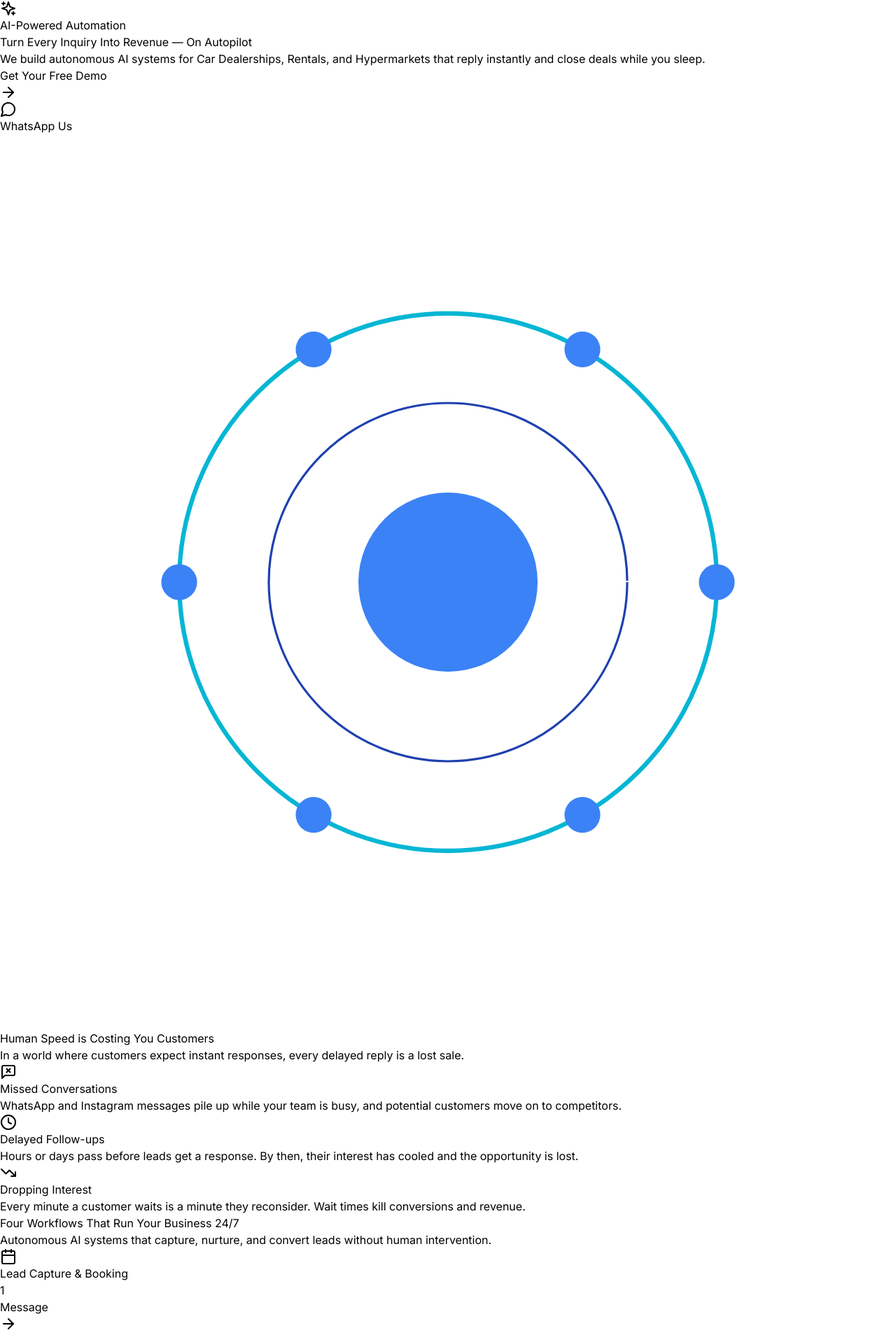
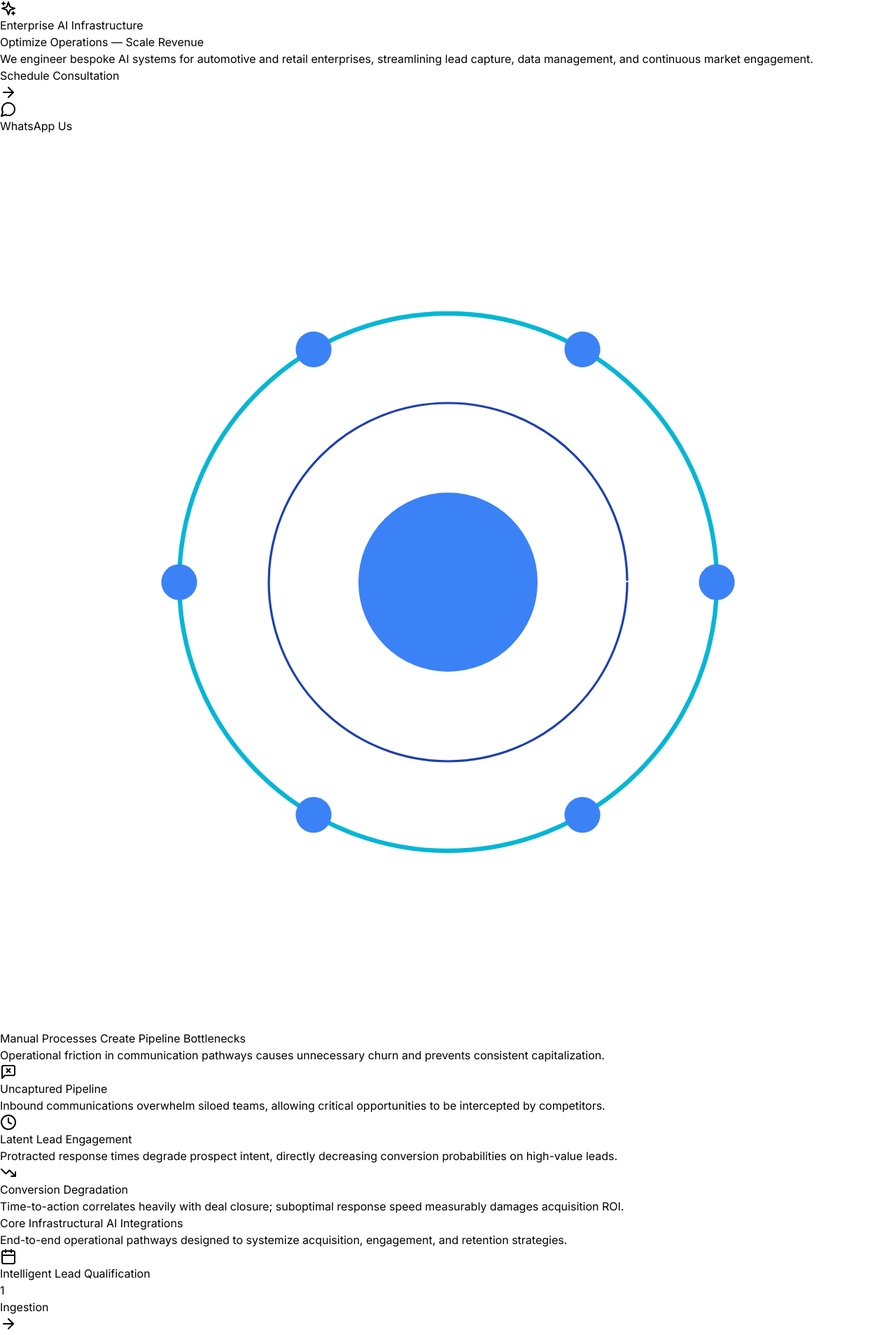
Before and after one commit to Penquinz01/yle6ai-landing-page, a React (Vite) app: page / in a window 1280 px wide. Shown: the top 1908 px of the page at 70% size. Built offline with nearby package versions, Linux system fonts and the light colour scheme.

Commit message:
Changed Texts in the page

```diff
--- a/src/components/Capabilities.tsx
+++ b/src/components/Capabilities.tsx
@@ -9,16 +9,16 @@ export default function Capabilities() {
   const [ref, isInView] = useInView({ threshold: 0.1 });
 
   const capabilities = [
-    { icon: Zap, title: 'Autonomous Lead Gen', description: 'Self-sustaining systems that find and qualify prospects' },
-    { icon: Search, title: 'Programmatic SEO', description: 'AI-generated content that ranks and converts' },
-    { icon: Database, title: 'CRM Auto-Sync', description: 'Real-time data flow across all your tools' },
-    { icon: Share2, title: 'Social Orchestration', description: 'Multi-channel engagement on autopilot' },
-    { icon: UserPlus, title: 'Agentic Onboarding', description: 'AI that educates and activates new customers' },
-    { icon: TrendingUp, title: 'Ad-Spend Optimization', description: 'Smart budget allocation for maximum ROI' },
-    { icon: FileText, title: 'Smart Doc Processing', description: 'Extract and act on data from any document' },
-    { icon: Send, title: 'Sales Outreach', description: 'Persistent, personalized follow-up sequences' },
-    { icon: Eye, title: 'Competitor Intel', description: 'Monitor and adapt to market movements' },
-    { icon: Bot, title: 'Custom Internal AI', description: 'Bespoke agents for your unique workflows' },
+    { icon: Zap, title: 'Algorithmic Lead Gen', description: 'Systematic identification and qualification of high-probability targets' },
+    { icon: Search, title: 'Semantic Content Gen', description: 'Scalable content engines driven by performance methodologies' },
+    { icon: Database, title: 'Data Synchronization', description: 'Seamless bidirectional integration across your enterprise stack' },
+    { icon: Share2, title: 'Omnichannel Routing', description: 'Cohesive engagement pathways across multiple touchpoints' },
+    { icon: UserPlus, title: 'Intelligent Onboarding', description: 'Frictionless orientation protocols enhancing customer adoption' },
+    { icon: TrendingUp, title: 'Predictive Allocation', description: 'Dynamic budget optimization for maximum return on ad spend' },
+    { icon: FileText, title: 'Document Parsing', description: 'Automated extraction and classification of structured data' },
+    { icon: Send, title: 'Outreach Sequencing', description: 'Personalized, multi-variate cadence structures' },
+    { icon: Eye, title: 'Market Intelligence', description: 'Continuous monitoring of competitive positioning and market variables' },
+    { icon: Bot, title: 'Proprietary Integrations', description: 'Custom-built computational models for bespoke workflows' },
   ];
 
   return (
@@ -33,10 +33,10 @@ export default function Capabilities() {
           className="text-center mb-16"
         >
           <h2 className="text-4xl lg:text-5xl font-bold text-white mb-4">
-            Core <span className="text-cyan-300">Capabilities</span>
+            Enterprise <span className="text-cyan-300">Competencies</span>
           </h2>
           <p className="text-xl text-gray-400 max-w-3xl mx-auto">
-            Enterprise-grade AI automation tools that give you an unfair advantage.
+            A comprehensive suite of machine learning modules engineered to streamline processes and amplify business intelligence.
           </p>
         </motion.div>
 
--- a/src/components/ContactForm.tsx
+++ b/src/components/ContactForm.tsx
@@ -32,10 +32,10 @@ export default function ContactForm() {
           className="text-center mb-16"
         >
           <h2 className="text-4xl lg:text-5xl font-bold text-white mb-4">
-            Ready to <span className="text-cyan-300">Automate</span>?
+            Scale Operations with <span className="text-cyan-300">Precision AI</span>
           </h2>
           <p className="text-xl text-gray-400 max-w-2xl mx-auto">
-            Get a free demo and see how AI can transform your business operations.
+            Schedule a strategic consultation to explore custom AI integrations built for measurable ROI and enterprise reliability.
           </p>
         </motion.div>
 
@@ -47,9 +47,9 @@ export default function ContactForm() {
           >
             <div className="space-y-8">
               <div>
-                <h3 className="text-2xl font-bold text-white mb-4">Get in Touch</h3>
+                <h3 className="text-2xl font-bold text-white mb-4">Partner With Us</h3>
                 <p className="text-gray-400 leading-relaxed">
-                  Let's discuss how YEL6AI can help you capture more leads, automate follow-ups, and increase revenue without adding headcount.
+                  Discover how our bespoke AI infrastructure can optimize your sales pipeline, reduce overhead, and drive sustainable, measurable revenue growth.
                 </p>
               </div>
 
@@ -172,9 +172,9 @@ export default function ContactForm() {
                   type="submit"
                   whileHover={{ scale: 1.02 }}
                   whileTap={{ scale: 0.98 }}
-                  className="w-full px-8 py-4 bg-cyan-600 text-white rounded-lg font-semibold flex items-center justify-center gap-2 hover:bg-cyan-500 transition-all"
+                  className="w-full px-8 py-4 bg-cyan-600 text-white rounded-lg font-semibold flex items-center justify-center gap-2 hover:bg-cyan-500 transition-all bg-opacity-90 hover:bg-opacity-100"
                 >
-                  {isSubmitted ? 'Message Sent!' : 'Send Message'}
+                  {isSubmitted ? 'Request Submitted' : 'Request Consultation'}
                   <Send className="w-5 h-5" />
                 </motion.button>
               </div>
--- a/src/components/Hero.tsx
+++ b/src/components/Hero.tsx
@@ -24,15 +24,15 @@ export default function Hero() {
               className="inline-flex items-center gap-2 px-4 py-2 rounded-full bg-black/40 border border-cyan-500/30 mb-6"
             >
               <Sparkles className="w-4 h-4 text-cyan-300" />
-              <span className="text-sm font-medium text-cyan-300">AI-Powered Automation</span>
+              <span className="text-sm font-medium text-cyan-300">Enterprise AI Infrastructure</span>
             </motion.div>
 
             <h1 className="text-5xl lg:text-6xl font-bold text-white mb-6 leading-tight">
-              Turn Every Inquiry Into Revenue — <span className="text-cyan-300">On Autopilot</span>
+              Optimize Operations — <span className="text-cyan-300">Scale Revenue</span>
             </h1>
 
             <p className="text-xl text-gray-300 mb-8 leading-relaxed">
-              We build autonomous AI systems for Car Dealerships, Rentals, and Hypermarkets that reply instantly and close deals while you sleep.
+              We engineer bespoke AI systems for automotive and retail enterprises, streamlining lead capture, data management, and continuous market engagement.
             </p>
 
             <div className="flex flex-col sm:flex-row gap-4">
@@ -42,7 +42,7 @@ export default function Hero() {
                 onClick={scrollToContact}
                 className="group px-8 py-4 bg-cyan-600 text-black rounded-lg font-semibold flex items-center justify-center gap-2 hover:bg-cyan-500 transition-all"
               >
-                Get Your Free Demo
+                Schedule Consultation
                 <ArrowRight className="w-5 h-5 group-hover:translate-x-1 transition-transform" />
               </motion.button>
 
--- a/src/components/Industries.tsx
+++ b/src/components/Industries.tsx
@@ -8,21 +8,21 @@ export default function Industries() {
   const industries = [
     {
       icon: Car,
-      title: 'Car Dealerships',
-      description: 'Instant test drive bookings, automated follow-ups, and AI-powered trade-in valuations.',
-      benefits: ['24/7 Lead Response', 'Automated Scheduling', 'Review Management'],
+      title: 'Automotive Retail',
+      description: 'Streamlined test drive protocols, algorithmic follow-ups, and data-driven trade-in assessments.',
+      benefits: ['Always-On Lead Response', 'Automated Logistics', 'Reputation Scaling'],
     },
     {
       icon: KeyRound,
-      title: 'Car Rentals',
-      description: 'Seamless booking flows, availability checks, and automated customer support.',
-      benefits: ['Real-time Availability', 'Instant Confirmations', 'Smart Upselling'],
+      title: 'Vehicle Fleet Logistics',
+      description: 'Frictionless reservation funnels, robust inventory tracking, and autonomous client support architectures.',
+      benefits: ['Live Inventory Modeling', 'Instantaneous Approvals', 'Algorithmic Upselling'],
     },
     {
       icon: ShoppingCart,
-      title: 'Hypermarkets',
-      description: 'Customer engagement at scale, promotional campaigns, and loyalty automation.',
-      benefits: ['Bulk Messaging', 'Campaign Automation', 'Loyalty Programs'],
+      title: 'Large-Scale Retail',
+      description: 'Omnichannel customer engagement, targeted promotional deployment, and systemic loyalty management.',
+      benefits: ['Broadcast Precision', 'Campaign Orchestration', 'Retention Frameworks'],
     },
   ];
 
@@ -38,10 +38,10 @@ export default function Industries() {
           className="text-center mb-16"
         >
           <h2 className="text-4xl lg:text-5xl font-bold text-white mb-4">
-            Built for <span className="text-cyan-300">Your Industry</span>
+            Engineered for <span className="text-cyan-300">Your Sector</span>
           </h2>
           <p className="text-xl text-gray-400 max-w-3xl mx-auto">
-            Specialized AI solutions tailored to the unique challenges of your business.
+            Specialized AI configurations calibrated precisely to the operational demands of your vertical.
           </p>
         </motion.div>
 
--- a/src/components/Problem.tsx
+++ b/src/components/Problem.tsx
@@ -8,18 +8,18 @@ export default function Problem() {
   const problems = [
     {
       icon: MessageSquareX,
-      title: 'Missed Conversations',
-      description: 'WhatsApp and Instagram messages pile up while your team is busy, and potential customers move on to competitors.',
+      title: 'Uncaptured Pipeline',
+      description: 'Inbound communications overwhelm siloed teams, allowing critical opportunities to be intercepted by competitors.',
     },
     {
       icon: Clock,
-      title: 'Delayed Follow-ups',
-      description: 'Hours or days pass before leads get a response. By then, their interest has cooled and the opportunity is lost.',
+      title: 'Latent Lead Engagement',
+      description: 'Protracted response times degrade prospect intent, directly decreasing conversion probabilities on high-value leads.',
     },
     {
       icon: TrendingDown,
-      title: 'Dropping Interest',
-      description: 'Every minute a customer waits is a minute they reconsider. Wait times kill conversions and revenue.',
+      title: 'Conversion Degradation',
+      description: 'Time-to-action correlates heavily with deal closure; suboptimal response speed measurably damages acquisition ROI.',
     },
   ];
 
@@ -35,10 +35,10 @@ export default function Problem() {
           className="text-center mb-16"
         >
           <h2 className="text-4xl lg:text-5xl font-bold text-white mb-4">
-            Human Speed is Costing You <span className="text-cyan-300">Customers</span>
+            Manual Processes Create <span className="text-cyan-300">Pipeline Bottlenecks</span>
           </h2>
           <p className="text-xl text-gray-400 max-w-3xl mx-auto">
-            In a world where customers expect instant responses, every delayed reply is a lost sale.
+            Operational friction in communication pathways causes unnecessary churn and prevents consistent capitalization.
           </p>
         </motion.div>
 
--- a/src/components/WorkflowVisualizer.tsx
+++ b/src/components/WorkflowVisualizer.tsx
@@ -8,26 +8,26 @@ export default function WorkflowVisualizer() {
   const workflows = [
     {
       icon: Calendar,
-      title: 'Lead Capture & Booking',
-      steps: ['Message', 'AI Qualification', 'Automated Scheduling', 'Confirmed Booking'],
+      title: 'Intelligent Lead Qualification',
+      steps: ['Ingestion', 'Predictive Scoring', 'Dynamic Scheduling', 'Secured Allocation'],
       color: 'sky',
     },
     {
       icon: RefreshCw,
-      title: 'Lead Reactivation',
-      steps: ['Inactive Database', 'AI Reach-out', 'Personalized Offers', 'New Sales'],
+      title: 'Database Revitalization',
+      steps: ['Cold Cohort ID', 'Contextual Outreach', 'Dynamic Offers', 'Re-engagement'],
       color: 'blue',
     },
     {
       icon: Star,
-      title: 'Review Automation',
-      steps: ['Service Complete', 'Automated AI Request', 'Higher Ratings', 'Verified Trust'],
+      title: 'Reputation Management',
+      steps: ['Milestone Trigger', 'Sentiment Processing', 'Strategic Routing', 'Equity Growth'],
       color: 'cyan',
     },
     {
       icon: Target,
-      title: 'Sales Follow-up Engine',
-      steps: ['New Inquiry', 'Multi-step Follow-ups', 'Smart Reminders', 'Deal Closed'],
+      title: 'Multi-Touch Nurture Protocols',
+      steps: ['Pipeline Entry', 'Algorithmic Outreach', 'Engagement Tracking', 'Conversion'],
       color: 'sky',
     },
   ];
@@ -44,10 +44,10 @@ export default function WorkflowVisualizer() {
           className="text-center mb-16"
         >
           <h2 className="text-4xl lg:text-5xl font-bold text-white mb-4">
-            Four Workflows That Run Your Business <span className="text-cyan-300">24/7</span>
+            Core Infrastructural <span className="text-cyan-300">AI Integrations</span>
           </h2>
           <p className="text-xl text-gray-400 max-w-3xl mx-auto">
-            Autonomous AI systems that capture, nurture, and convert leads without human intervention.
+            End-to-end operational pathways designed to systemize acquisition, engagement, and retention strategies.
           </p>
         </motion.div>
 
```
